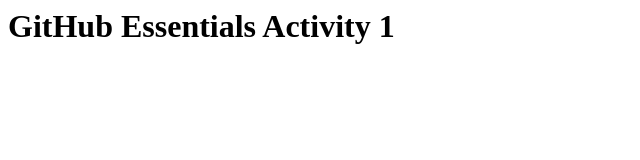
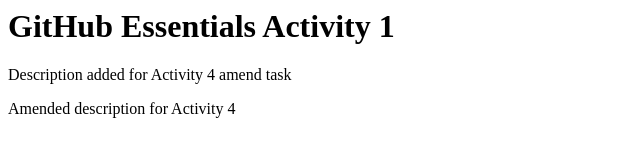
Before and after one commit to 14332997/github-essentials, a plain HTML site: page index.html in a window 1280 px wide. Shown: the whole page, without its empty margins (0-640 px from the left). Drawn offline with Linux system fonts and the light colour scheme.

Commit message:
Activity 4: Amended index.html with description

```diff
--- a/index.html
+++ b/index.html
@@ -1 +1,3 @@
 <h1>GitHub Essentials Activity 1</h1>
+<p>Description added for Activity 4 amend task</p>
+<p>Amended description for Activity 4</p>
```
